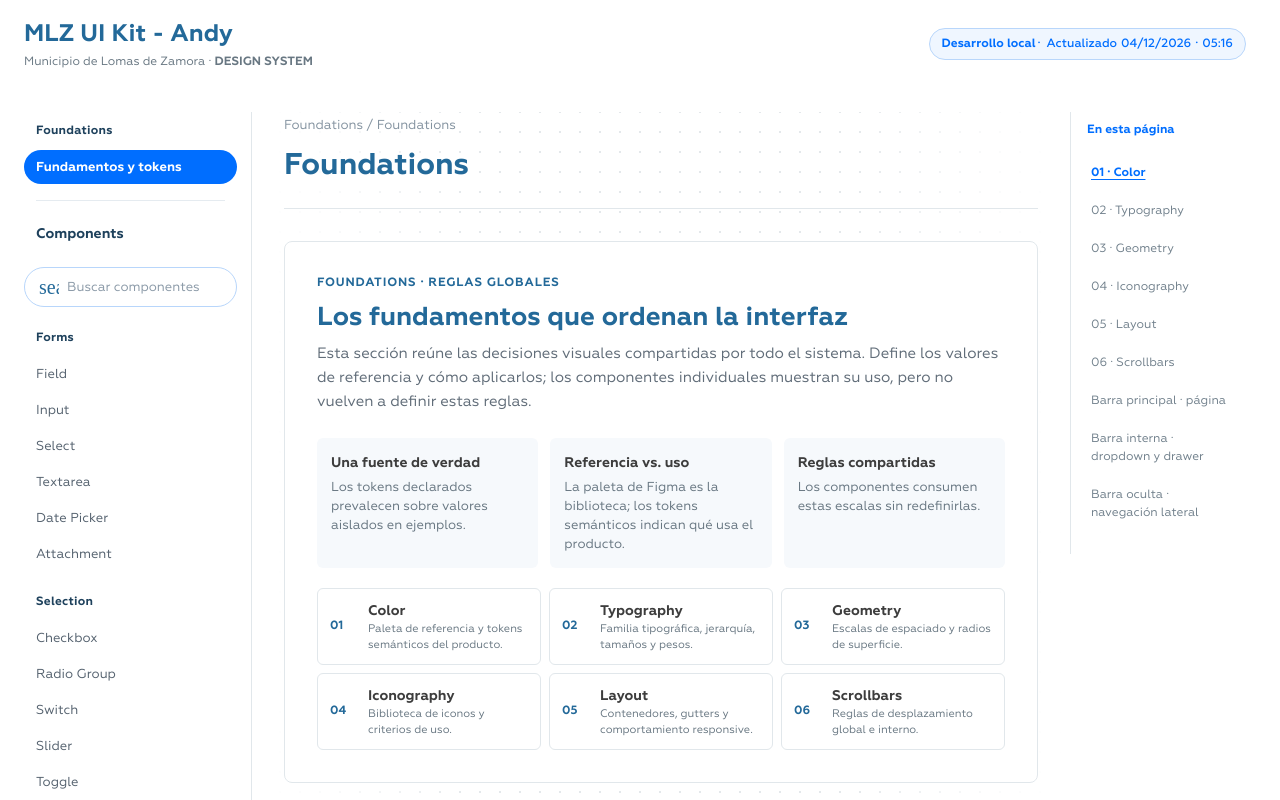
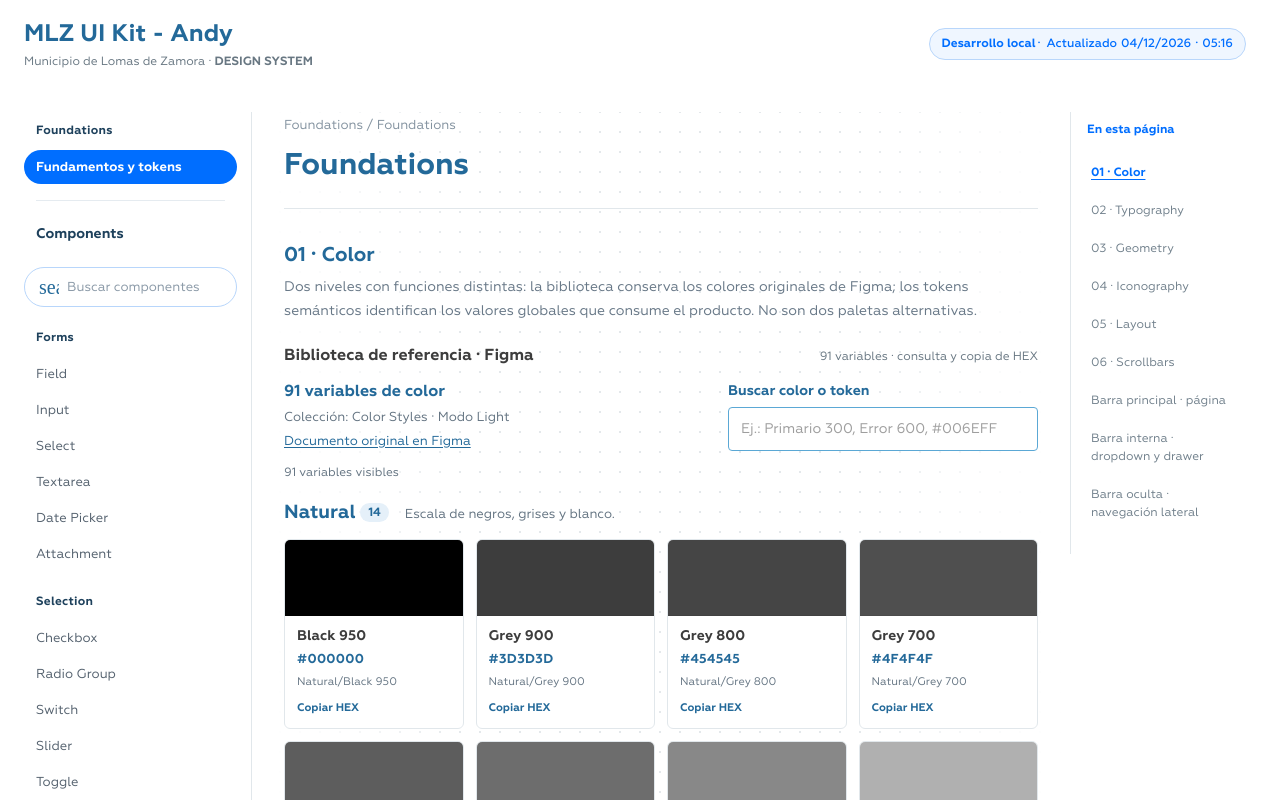
Before and after one commit to SantiagoM96/mlz-muni, a React (Vite) app: page /ui-kit-andy/fundamentos in a window 1280 px wide. Shown: the top 800 px of the page. Built offline with nearby package versions, Linux system fonts and the light colour scheme; a web font is replaced by a local one.

Commit message:
refactor(foundations): start directly with Color section

```diff
--- a/src/pages/andy-kit/AndyKitPage.tsx
+++ b/src/pages/andy-kit/AndyKitPage.tsx
@@ -44,30 +44,7 @@ function DemoSection({ title, description, children }: {title:string;description
 }
 function Icon({name,size=24}: {name:MaterialIconName;size?:number}) { return <MaterialIcon name={name} size={size} />; }
 function Foundations() {
- const sections=[
-  {id:'foundation-colors',number:'01',title:'Color',description:'Paleta de referencia y tokens semánticos del producto.'},
-  {id:'foundation-type',number:'02',title:'Typography',description:'Familia tipográfica, jerarquía, tamaños y pesos.'},
-  {id:'foundation-geometry',number:'03',title:'Geometry',description:'Escalas de espaciado y radios de superficie.'},
-  {id:'foundation-icons',number:'04',title:'Iconography',description:'Biblioteca de iconos y criterios de uso.'},
-  {id:'foundation-layout',number:'05',title:'Layout',description:'Contenedores, gutters y comportamiento responsive.'},
-  {id:'foundation-scroll',number:'06',title:'Scrollbars',description:'Reglas de desplazamiento global e interno.'},
- ];
  return <>
-  <section className="andy-foundation-intro">
-   <div className="andy-foundation-intro-copy">
-    <span className="andy-foundation-eyebrow">Foundations · Reglas globales</span>
-    <h2>Los fundamentos que ordenan la interfaz</h2>
-    <p>Esta sección reúne las decisiones visuales compartidas por todo el sistema. Define los valores de referencia y cómo aplicarlos; los componentes individuales muestran su uso, pero no vuelven a definir estas reglas.</p>
-   </div>
-   <div className="andy-foundation-principles">
-    <div><strong>Una fuente de verdad</strong><span>Los tokens declarados prevalecen sobre valores aislados en ejemplos.</span></div>
-    <div><strong>Referencia vs. uso</strong><span>La paleta de Figma es la biblioteca; los tokens semánticos indican qué usa el producto.</span></div>
-    <div><strong>Reglas compartidas</strong><span>Los componentes consumen estas escalas sin redefinirlas.</span></div>
-   </div>
-   <nav className="andy-foundation-index" aria-label="Secciones de Foundations">
-    {sections.map(item=><a key={item.id} href={'#'+item.id}><span>{item.number}</span><strong>{item.title}</strong><small>{item.description}</small></a>)}
-   </nav>
-  </section>
   <div id="foundation-colors" className="andy-foundation-module">
    <DemoSection title="01 · Color" description="Dos niveles con funciones distintas: la biblioteca conserva los colores originales de Figma; los tokens semánticos identifican los valores globales que consume el producto. No son dos paletas alternativas.">
     <div className="andy-foundation-submodule">
```
